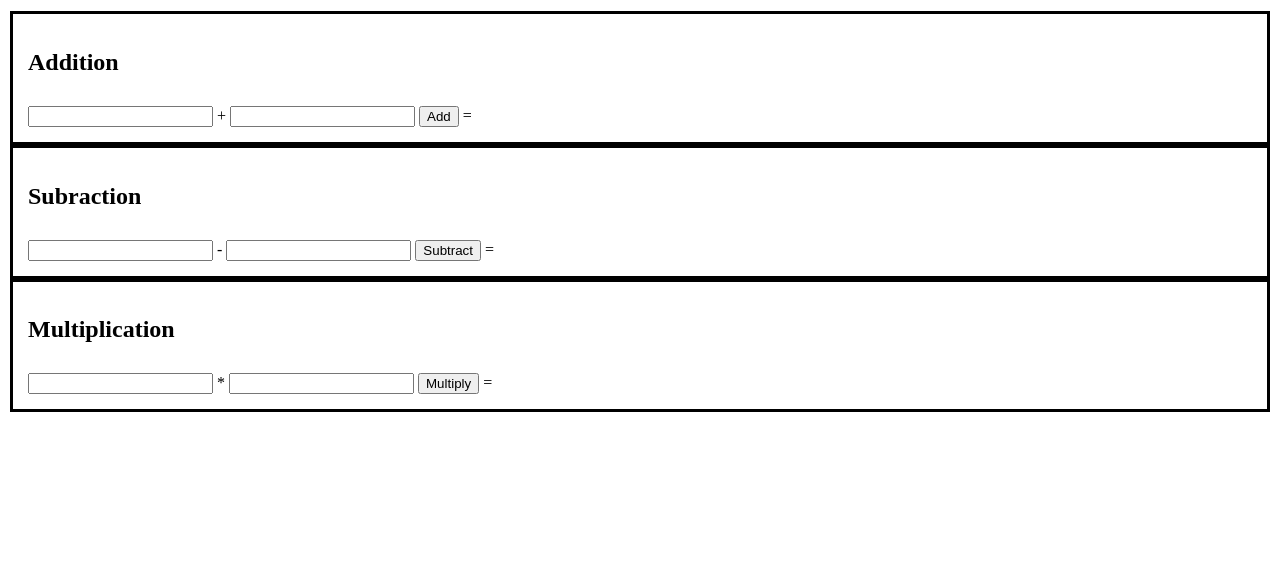
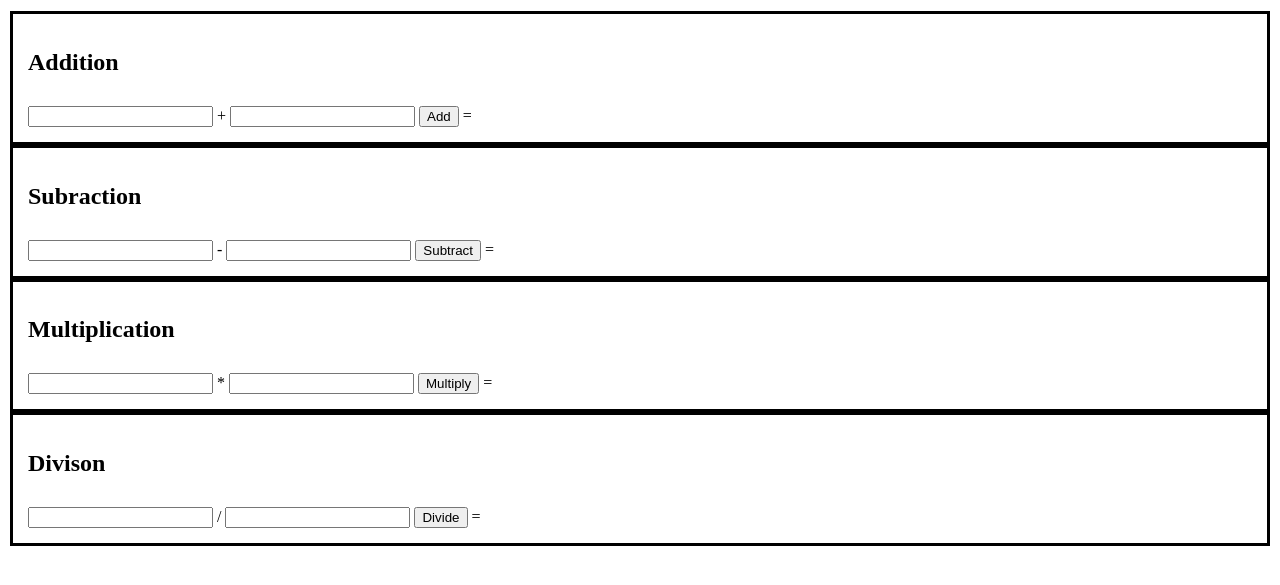
Before and after one commit to H-Indiana-Holdsworth/lab-04-calculator-2, a plain HTML site: page index.html in a window 1280 px wide. Shown: the part 79-664 px from the top of the page. Drawn offline with Linux system fonts and the light colour scheme.

Commit message:
UI for division

```diff
--- a/index.html
+++ b/index.html
@@ -46,6 +46,16 @@
             <span id="multi-output"></span>
         </div>
 
+        <div class="calculation">
+            <h2>Divison</h2>
+            <input id="divide-input-1" type="text">
+            /
+            <input id="divide-input-2" type="text">
+            <button id="divide-btn">Divide</button>
+            =
+            <span id="divide-output"></span>
+        </div>
+
     </main>
     <script type="module" src="./app.js"></script>
 </body>
```
